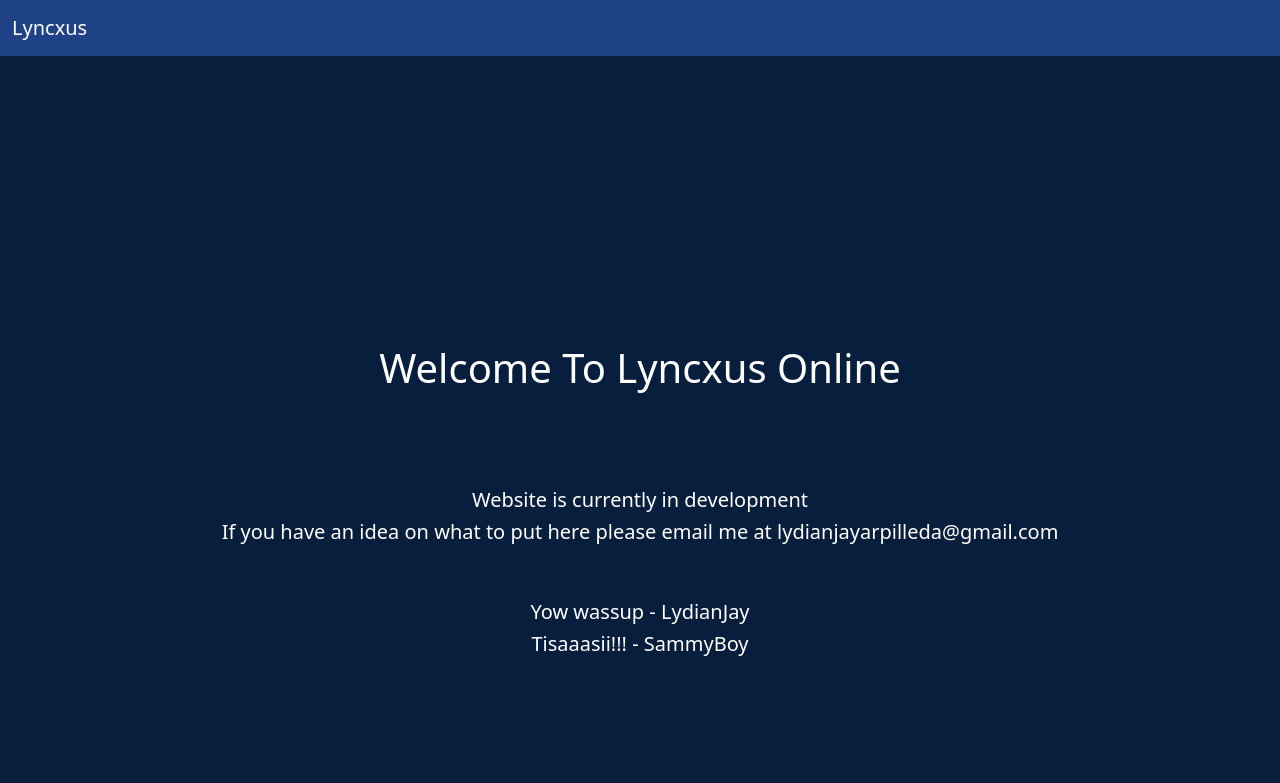
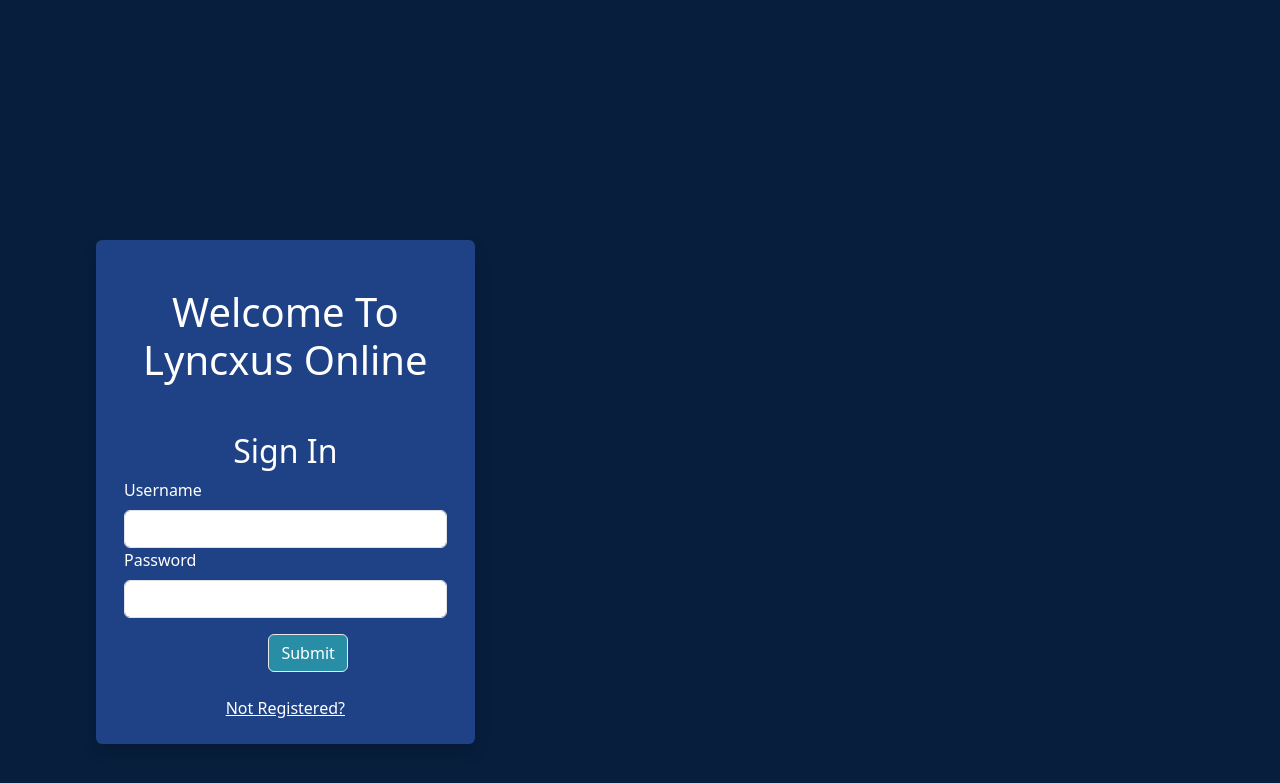
Before and after one commit to LydianJay/lyncxus, a CodeIgniter 4 app: the page made by app/Views/home.php in a window 1280 px wide. Shown: the top 783 px of the page. Run offline with PHP 8.4 and a stand-in for CodeIgniter, Linux system fonts and the light colour scheme; the template is opened without the code that fills it, so the values that code supplies are empty; some libraries are stand-ins or nearby versions.

Commit message:
login not done

```diff
--- a/app/Config/App.php
+++ b/app/Config/App.php
@@ -40,8 +40,8 @@ class App extends BaseConfig
      * something else. If you have configured your web server to remove this file
      * from your site URIs, set this variable to an empty string.
      */
-    public string $indexPage = 'index.php';
-
+    // public string $indexPage = 'index.php';
+    public string $indexPage = '';
     /**
      * --------------------------------------------------------------------------
      * URI PROTOCOL
--- a/app/Config/Feature.php
+++ b/app/Config/Feature.php
@@ -12,7 +12,7 @@ class Feature extends BaseConfig
     /**
      * Use improved new auto routing instead of the default legacy version.
      */
-    public bool $autoRoutesImproved = false;
+    public bool $autoRoutesImproved = true;
 
     /**
      * Use filter execution order in 4.4 or before.
--- a/app/Config/Routing.php
+++ b/app/Config/Routing.php
@@ -94,7 +94,7 @@ class Routing extends BaseRouting
      *
      * If FALSE, will stop searching and do NO automatic routing.
      */
-    public bool $autoRoute = false;
+    public bool $autoRoute = true;
 
     /**
      * For Defined Routes.
--- a/app/Views/home.php
+++ b/app/Views/home.php
@@ -1,41 +1,99 @@
 <!DOCTYPE html>
 <html lang="en">
+
 <head>
     <meta charset="UTF-8">
     <meta name="viewport" content="width=device-width, initial-scale=1.0">
     <title>Lyncxus</title>
 
-    <link href="https://cdn.jsdelivr.net/npm/bootstrap@5.3.3/dist/css/bootstrap.min.css" rel="stylesheet" integrity="sha384-QWTKZyjpPEjISv5WaRU9OFeRpok6YctnYmDr5pNlyT2bRjXh0JMhjY6hW+ALEwIH" crossorigin="anonymous">
-    <script src="https://cdn.jsdelivr.net/npm/bootstrap@5.3.3/dist/js/bootstrap.bundle.min.js" integrity="sha384-YvpcrYf0tY3lHB60NNkmXc5s9fDVZLESaAA55NDzOxhy9GkcIdslK1eN7N6jIeHz" crossorigin="anonymous"></script>
+    <link href="https://cdn.jsdelivr.net/npm/bootstrap@5.3.3/dist/css/bootstrap.min.css" rel="stylesheet"
+        integrity="sha384-QWTKZyjpPEjISv5WaRU9OFeRpok6YctnYmDr5pNlyT2bRjXh0JMhjY6hW+ALEwIH" crossorigin="anonymous">
+    <script src="https://cdn.jsdelivr.net/npm/bootstrap@5.3.3/dist/js/bootstrap.bundle.min.js"
+        integrity="sha384-YvpcrYf0tY3lHB60NNkmXc5s9fDVZLESaAA55NDzOxhy9GkcIdslK1eN7N6jIeHz"
+        crossorigin="anonymous"></script>
     <style>
         :root {
             --custom-c1: 7, 30, 61;
             --custom-c2: 31, 66, 135;
             --custom-c3: 39, 142, 165;
             --custom-c4: 33, 230, 193;
+            --custom-c1-h: #071e3d;
+            --custom-c2-h: #1f4287;
+            --custom-c3-h: #278ea5;
+            --custom-c4-h: #21e6c1;
+            --bs-light-rgb: var(--custom-c4);
             --bs-dark-rgb: var(--custom-c1);
             --bs-primary-rgb: var(--custom-c3);
             --bs-secondary-rgb: var(--custom-c2);
         }
+
         .mt-10 {
             margin-top: 12rem;
         }
 
+        .mt-12 {
+            margin-top: 15rem;
+        }
+
+        .btn-primary {
+            --bs-btn-bg: var(--custom-c3-h);
+            --bs-btn-hover-color: #000000;
+            --bs-btn-hover-bg: var(--custom-c4-h);
+            --bs-btn-border-color: #e9e9e9;
+            --bs-btn-hover-border-color: #ffffff;
+        }
+    </style>
+</head>
+
+<body class="bg-dark">
+
+    <div class="container-fluid mt-12 px-5">
+        <div class="row">
+            <div class="col">
+                <div class="row">
+                    <div class="col-8 ">
+                        <form action="POST">
+                            <div class="container-fluid pt-5 pb-4 mx-5 bg-secondary rounded shadow border-dark">
+                                <p class="h1 text-white text-center mb-5"> Welcome To Lyncxus Online</p>
+                                <p class="h2 text-white text-center mb-2">Sign In</p>
+                                <div class="d-flex flex-column px-3 mt-2">
+                                    <label for="name" class="form-label text-white">Username</label>
+                                    <input type="text" id="name" class="form-control">
+
+                                    <label for="password" class="form-label text-white">Password</label>
+                                    <input type="password" id="password" class="form-control">
+                                    <div class="row d-flex flex-row justify-content-center mt-3">
+                                        <div class="col-2">
+                                            <button type="submit" class="btn btn-primary">Submit</button>
+                                        </div>
+                                    </div>
+                                </div>
+                                <div class="container-fluid mt-4 justify-content-center">
+                                    <div class="d-flex flex-row justify-content-center">
+                                        <a class="fs-6 text-white text-center" href="<?php echo site_url() . "register" ?>">
+                                            Not Registered?
+                                        </a>
+                                    </div>
+
+                                </div>
+                            </div>
+
+                        </form>
 
 
-    </style>
-</head>
-<body class="bg-dark">
-    <nav class="navbar bg-secondary">
-        <div class="container-fluid">
-            <a class="navbar-brand text-color-white" href="">
-                <p class="p1 text-white py-0 my-0">Lyncxus</p>
-            </a>
-        </div>
+                    </div>
 
 
-    </nav>
-    <div class="container-fluid mt-10">
+                </div>
+
+            </div>
+            <div class="col">
+
+            </div>
+        </div>
+    </div>
+
+    <!-- <div class="container-fluid mt-10">
         <div class="d-flex flex-column justify-content-center py-5">
             <h1 class="h1 text-white text-center my-5">Welcome To Lyncxus Online</h1>
             <h1 class="h5 text-white text-center mt-5">Website is currently in development</h1>
@@ -43,6 +101,7 @@
             <h1 class="h5 text-white text-center mt-5">Yow wassup - LydianJay</h1>
             <h1 class="h5 text-white text-center">Tisaaasii!!! - SammyBoy</h1>
         </div>
-    </div>
+    </div> -->
 </body>
+
 </html>
```
Also changed, not shown: app/Views/register.php (added, +14 -0 lines), 1 other file.
